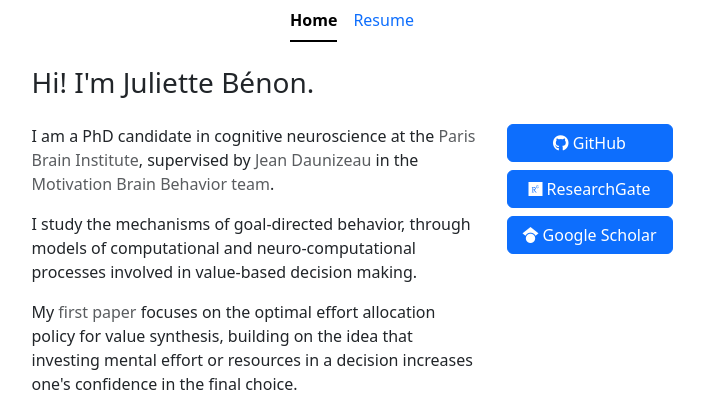
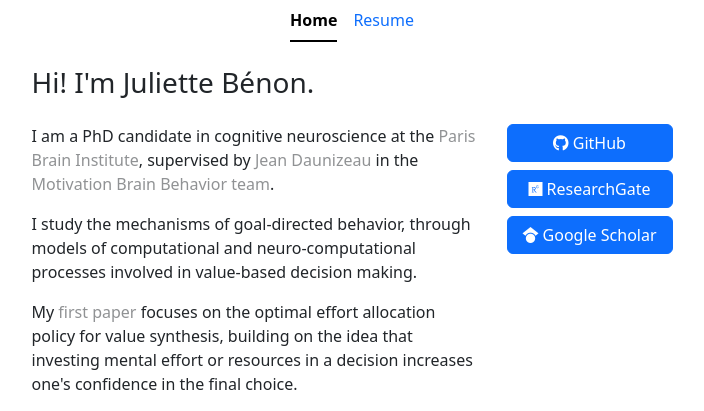
Before and after one commit to jbenon/jbenon.github.io, a Jekyll site: the page built from index.html, in a window 1280 px wide. Shown: the top 411 px of the page, without its empty margins (288-992 px from the left). Built offline with Jekyll 4.4.1, drawn with Linux system fonts in a browser that asks for light colours; nearby versions of some CDN libraries.

Commit message:
Lighter links

```diff
--- a/index.html
+++ b/index.html
@@ -22,20 +22,20 @@ layout: default
         <div class="col-xl-5 col-lg-6 col-md-8 gy-3">
             <p>
             I am a PhD candidate in cognitive neuroscience at the
-            <a class="text-body-secondary link-underline-dark link-underline-opacity-0 link-underline-opacity-75-hover"
+            <a class="text-body-tertiary link-underline-dark link-underline-opacity-0 link-underline-opacity-75-hover"
             href="https://parisbraininstitute.org/" data-bs-toggle="tooltip"
             data-bs-title="Visit the institute's website">Paris Brain Institute</a>, supervised by
-            <a class="text-body-secondary link-underline-dark link-underline-opacity-0 link-underline-opacity-75-hover"
+            <a class="text-body-tertiary link-underline-dark link-underline-opacity-0 link-underline-opacity-75-hover"
             href="https://sites.google.com/site/jeandaunizeauswebsite" data-bs-toggle="tooltip"
             data-bs-title="Visit his personal website">Jean Daunizeau</a> in the
-            <a class="text-body-secondary link-underline-dark link-underline-opacity-0 link-underline-opacity-75-hover"
+            <a class="text-body-tertiary link-underline-dark link-underline-opacity-0 link-underline-opacity-75-hover"
             href="https://sites.google.com/site/motivationbrainbehavior" data-bs-toggle="tooltip"
             data-bs-title="Visit the lab website">Motivation Brain Behavior team</a>.
             </p><p>
             I study the mechanisms of goal-directed behavior, through models of computational and
             neuro-computational processes involved in value-based decision making.
             </p><p>
-            My <a class="text-body-secondary link-underline-dark link-underline-opacity-0 link-underline-opacity-75-hover"
+            My <a class="text-body-tertiary link-underline-dark link-underline-opacity-0 link-underline-opacity-75-hover"
             href="https://www.nature.com/articles/s44271-024-00071-y" data-bs-toggle="tooltip"
             data-bs-title="Access online">first paper</a> focuses on the optimal effort allocation
             policy for value synthesis, building on the idea that investing mental effort or resources
```
